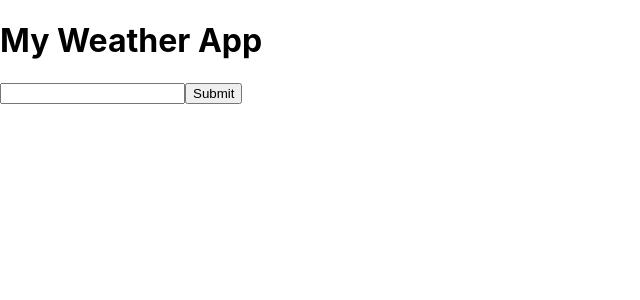
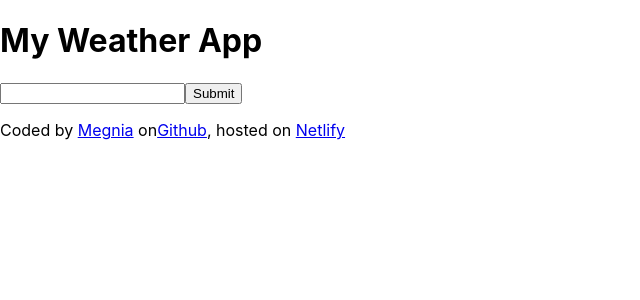
Before and after one commit to MegNia2/megnia-weather-project-react, a React (Create React App) app: page / in a window 1280 px wide. Shown: the top 300 px of the page, without its empty margins (0-640 px from the left). Built offline with nearby package versions, Linux system fonts and the light colour scheme.

Commit message:
Added links to github and netlify

```diff
--- a/src/App.js
+++ b/src/App.js
@@ -7,6 +7,28 @@ function App() {
         <h1>My Weather App</h1>
         <Weather city="Paris" />
       </header>
+      <footer>
+        <p>
+          Coded by{" "}
+          <a href="https://github.com/MegNia2" target="_blank">
+            Megnia
+          </a>{" "}
+          on
+          <a
+            href="https://github.com/MegNia2/megnia-weather-project-react"
+            target="_blank"
+          >
+            Github
+          </a>
+          , hosted on{" "}
+          <a
+            href="https://megnia-weather-project-react.netlify.app"
+            target="_blank"
+          >
+            Netlify
+          </a>
+        </p>
+      </footer>
     </div>
   );
 }
```
